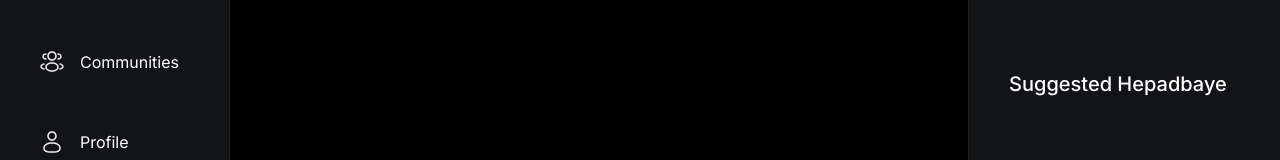
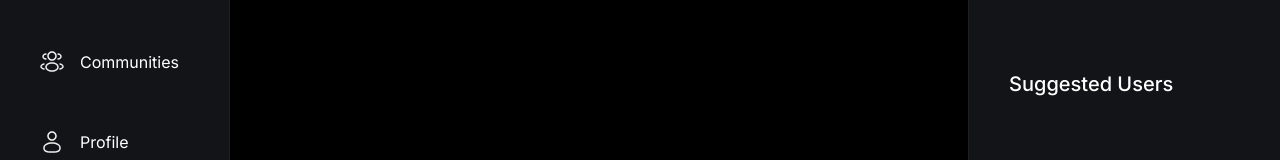
Before and after one commit to Manmit124/thread_app, a Next.js app: page / in a window 1280 px wide. Shown: the part 398-558 px from the top of the page. Built offline with nearby package versions, Linux system fonts and the light colour scheme; no server answers.

Commit message:
rightsidebar updated

```diff
--- a/components/shared/RightSidebar.tsx
+++ b/components/shared/RightSidebar.tsx
@@ -7,7 +7,7 @@ function RightSidebar(){
 
             </div>
             <div className="flex flex-1 flex-col justify-start">
-                <h3 className="text-heading4-medium text-light-1">Suggested Hepadbaye</h3>
+                <h3 className="text-heading4-medium text-light-1">Suggested Users</h3>
 
 
             </div>
```
